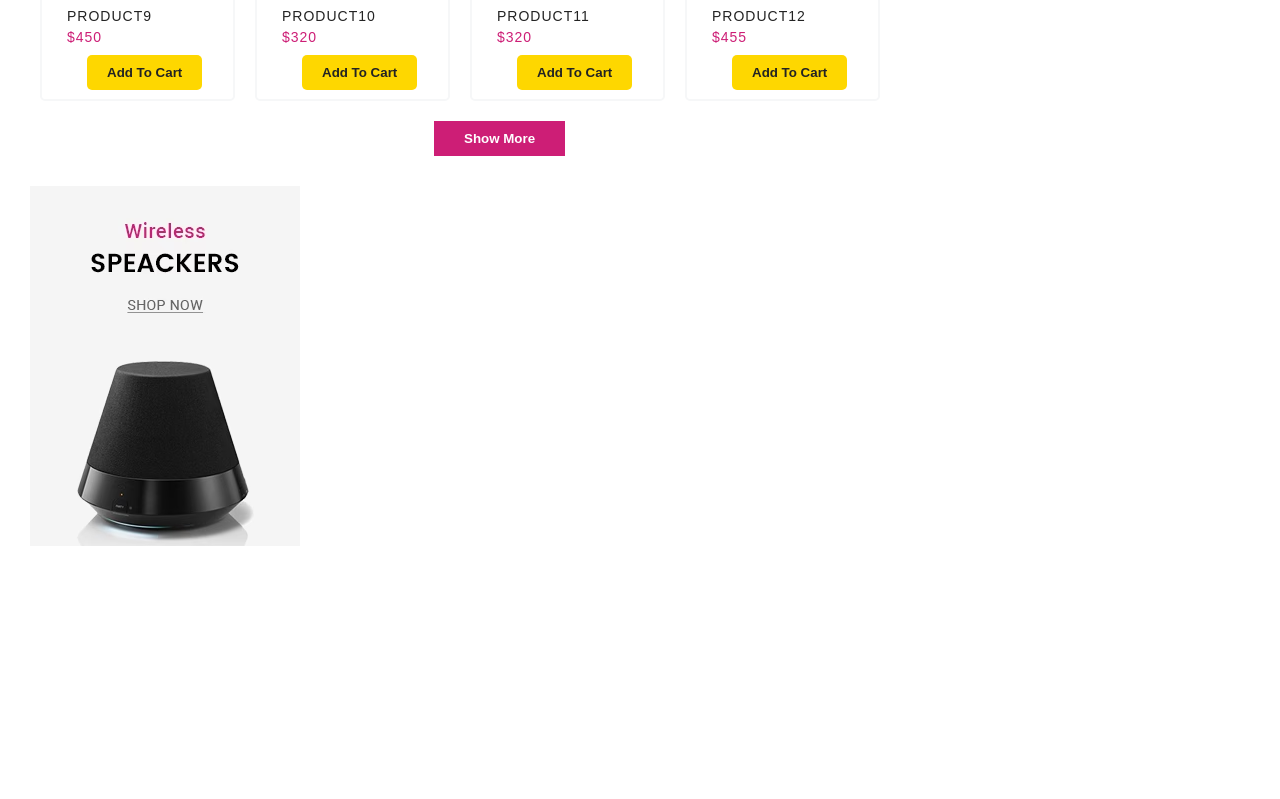
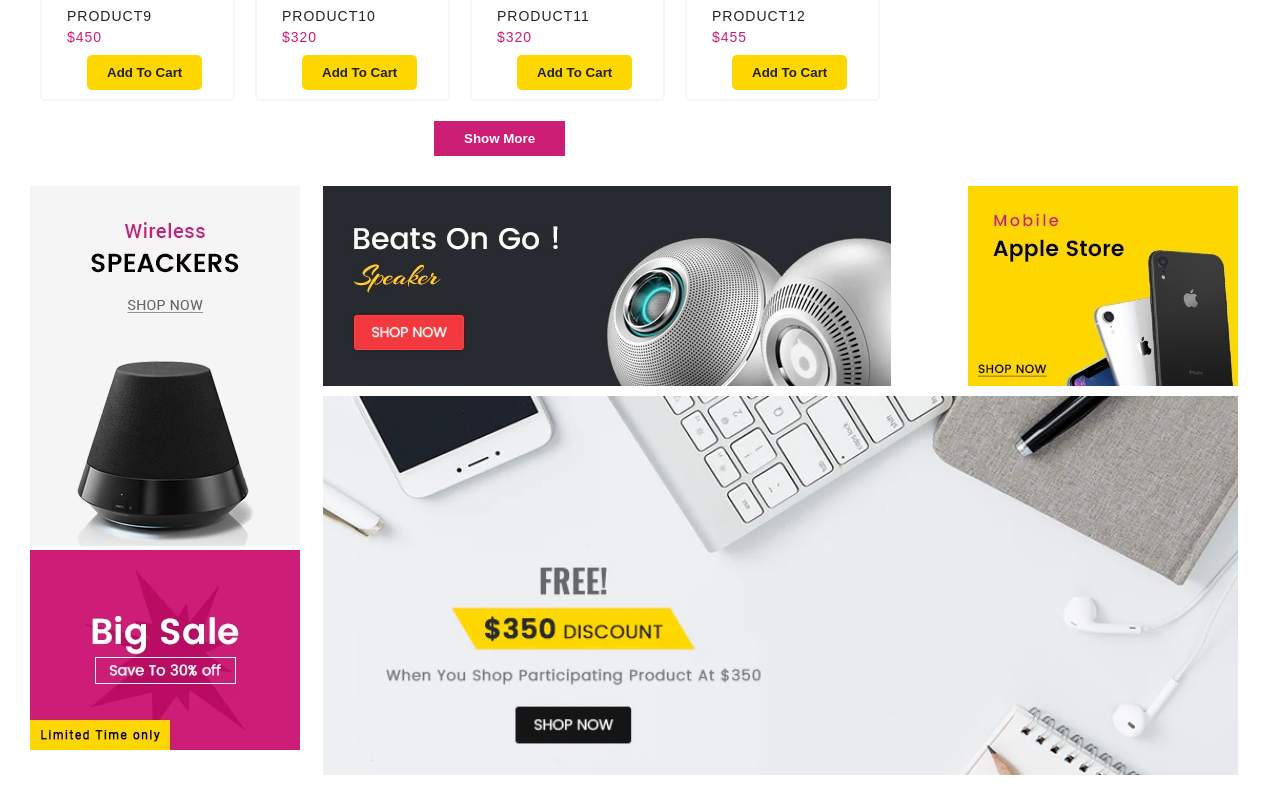
Before and after one commit to BEKZOD-VALIEV/Online-shop, a React (Create React App) app: page / in a window 1280 px wide. Shown: the part 1698-2497 px from the top of the page. Before the commit the page ends 2268 px from the top, so only its background shows below. Built offline with nearby package versions, Linux system fonts and the light colour scheme.

Commit message:
added news img

```diff
--- a/src/comp/home.css
+++ b/src/comp/home.css
@@ -356,3 +356,22 @@
 .home .banners .container .left_box{
   width: 24%;
 }
+.home .banner .container .left_box .box{
+  margin-top: 10px;
+}
+.home .banners .container .right_box{
+  width: 75%;
+}
+.home .banners .container .right_box .top{
+  max-width: 100%;
+  display: flex;
+  justify-content: space-between;
+}
+.home .banners .container .right_box .bottom{
+  max-width: 100%;
+  margin-top: 10px;
+}
+.home .banners .container .right_box .bottom img{
+  width: 100%;
+  object-fit: cover;
+}
--- a/src/comp/home.js
+++ b/src/comp/home.js
@@ -139,6 +139,18 @@ const Home = () => {
               <div className="box">
                 <img src="image/Multi-Banner-1.avif" alt="" />
               </div>
+              <div className="box">
+                <img src="image/Multi-Banner-2.avif" alt="" />
+              </div>
+            </div>
+            <div className="right_box">
+              <div className="top">
+                <img src="image/Multi-banner-3.webp" alt="" />
+                <img src="image/Multi-banner-4.avif" alt="" />
+              </div>
+              <div className="bottom">
+                <img src="image/Multi-Banner-5.webp" alt="" />
+              </div>
             </div>
           </div>
         </div>
```
